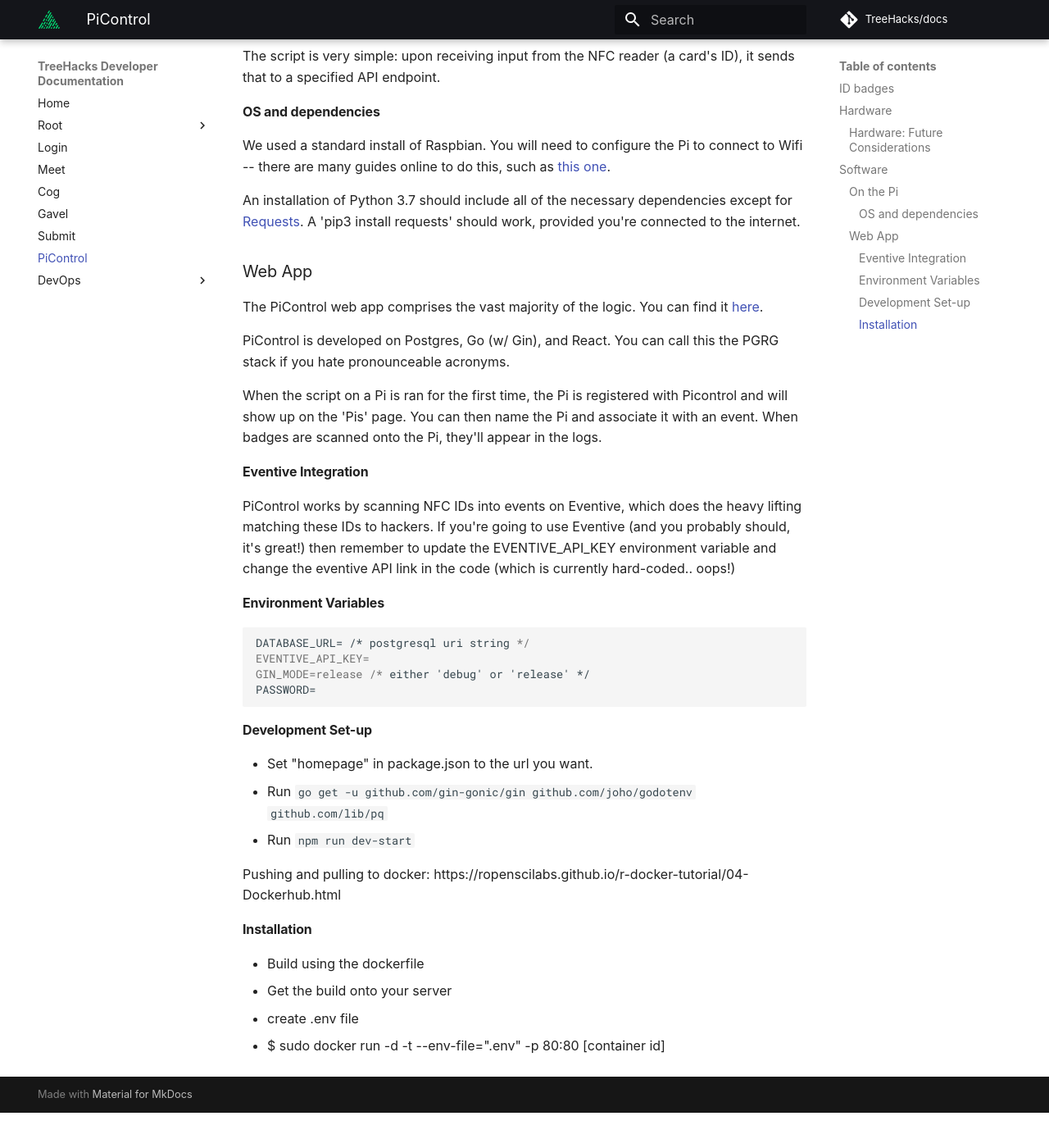
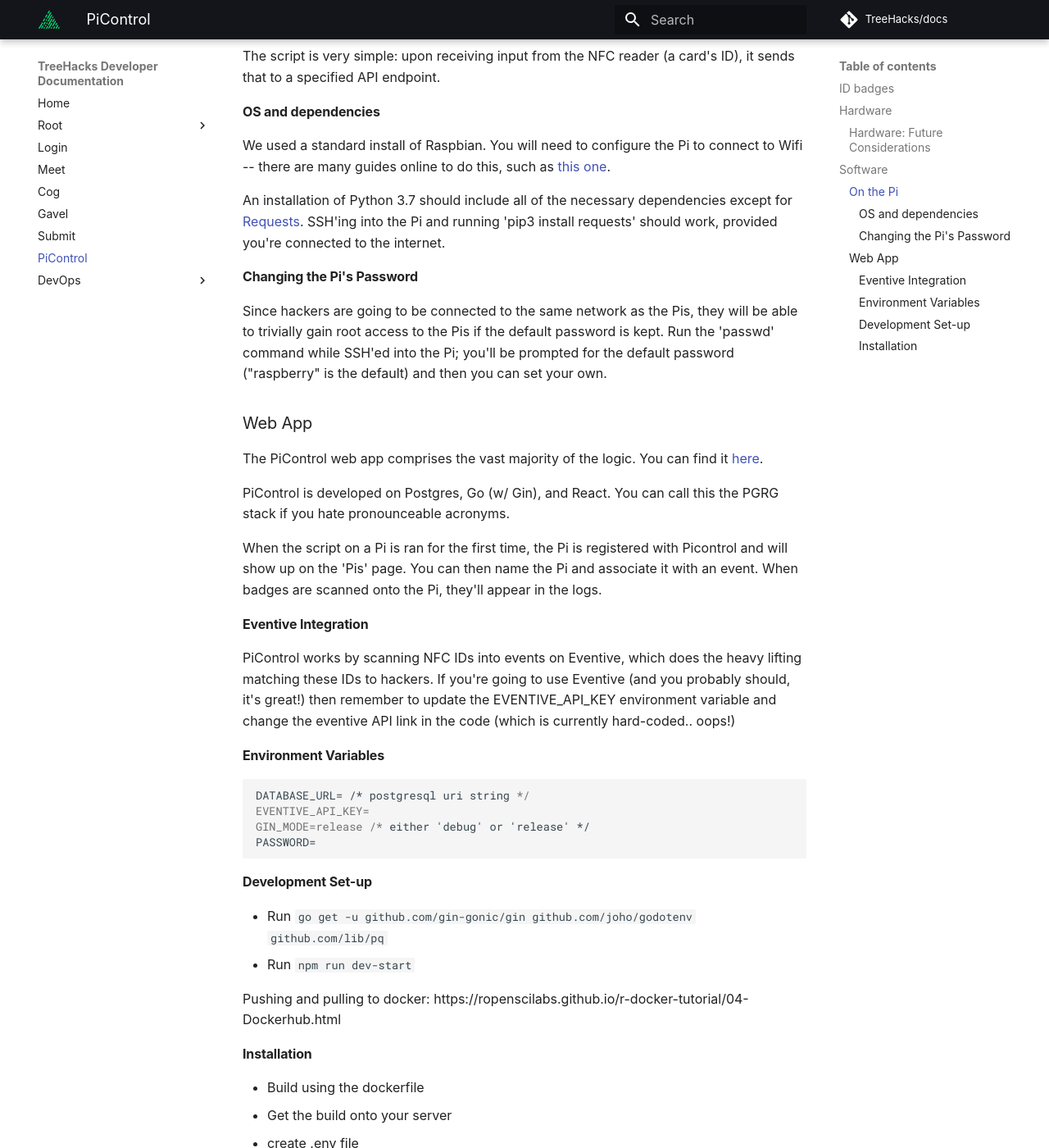
Before and after one commit to TreeHacks/docs, an MkDocs documentation site: the page built from docs/picontrol.md, in a window 1280 px wide and 1400 px high, scrolled down 1656 px. Shown: the whole window at 82% size. Built offline with MkDocs 1.6.1 and Material for MkDocs 9.7.7, drawn with Linux system fonts in a browser that asks for light colours; some web fonts are replaced; comment, search, counter and statistics services are not loaded; before the commit the page ends 3013 px from its top, so only the background shows below that.

Commit message:
Update Picontrol.md

```diff
--- a/docs/picontrol.md
+++ b/docs/picontrol.md
@@ -37,7 +37,11 @@
 
 We used a standard install of Raspbian. You will need to configure the Pi to connect to Wifi -- there are many guides online to do this, such as [this one](https://raspberrypihq.com/how-to-connect-your-raspberry-pi-to-wifi/).
 
-An installation of Python 3.7 should include all of the necessary dependencies except for [Requests](https://requests.readthedocs.io/en/master/). A 'pip3 install requests' should work, provided you're connected to the internet.
+An installation of Python 3.7 should include all of the necessary dependencies except for [Requests](https://requests.readthedocs.io/en/master/). SSH'ing into the Pi and running 'pip3 install requests' should work, provided you're connected to the internet.
+
+#### Changing the Pi's Password
+
+Since hackers are going to be connected to the same network as the Pis, they will be able to trivially gain root access to the Pis if the default password is kept. Run the 'passwd' command while SSH'ed into the Pi; you'll be prompted for the default password ("raspberry" is the default) and then you can set your own.
 
 ### Web App
 
@@ -63,7 +67,6 @@
 
 #### Development Set-up
 
-- Set "homepage" in package.json to the url you want.
 - Run `go get -u github.com/gin-gonic/gin github.com/joho/godotenv github.com/lib/pq`
 - Run `npm run dev-start`
 
```
